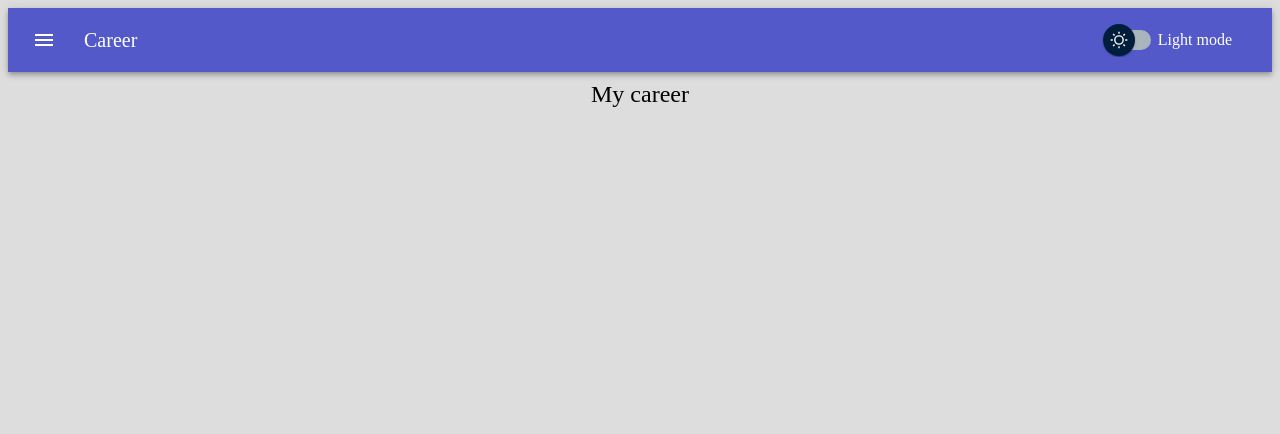
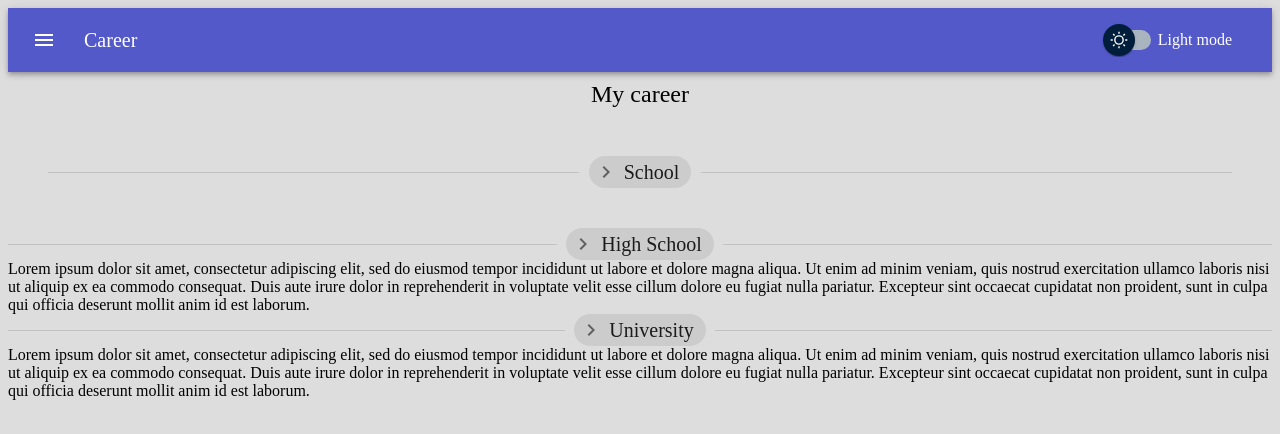
Before and after one commit to MikeLvl76/Portfolio, a React (Vite) app: page /career in a window 1280 px wide. Shown: the top 434 px of the page. Built offline with nearby package versions, Linux system fonts and the light colour scheme.

Commit message:
separate sections into components

```diff
--- a/src/pages/Career/Career.tsx
+++ b/src/pages/Career/Career.tsx
@@ -1,5 +1,8 @@
 import { Box, Typography } from "@mui/material";
 import Header from "../../components/Header/Header";
+import School from "./School";
+import HighSchool from "./HighSchool";
+import University from "./University";
 
 export default function Career() {
   return (
@@ -13,6 +16,11 @@ export default function Career() {
       >
         My career
       </Typography>
+      <Box>
+        <School />
+        <HighSchool />
+        <University />
+      </Box>
     </Box>
   );
 }
--- /dev/null
+++ b/src/pages/Career/HighSchool.tsx
@@ -0,0 +1,25 @@
+import { KeyboardArrowRight, KeyboardArrowDown } from "@mui/icons-material";
+import { Box, Divider, Chip } from "@mui/material";
+
+export default function HighSchool() {
+  return (
+    <Box>
+      <Divider>
+        <Chip
+          label="High School"
+          icon={<KeyboardArrowRight /> ?? <KeyboardArrowDown />}
+          sx={{ fontSize: 20 }}
+        />
+      </Divider>
+      <Box>
+        Lorem ipsum dolor sit amet, consectetur adipiscing elit, sed do eiusmod
+        tempor incididunt ut labore et dolore magna aliqua. Ut enim ad minim
+        veniam, quis nostrud exercitation ullamco laboris nisi ut aliquip ex ea
+        commodo consequat. Duis aute irure dolor in reprehenderit in voluptate
+        velit esse cillum dolore eu fugiat nulla pariatur. Excepteur sint
+        occaecat cupidatat non proident, sunt in culpa qui officia deserunt
+        mollit anim id est laborum.
+      </Box>
+    </Box>
+  );
+}
--- /dev/null
+++ b/src/pages/Career/School.tsx
@@ -0,0 +1,36 @@
+import { KeyboardArrowRight, KeyboardArrowDown } from "@mui/icons-material";
+import { Box, Divider, Chip } from "@mui/material";
+import { useState } from "react";
+
+export default function School() {
+  const [isDisplayed, setIsDiplayed] = useState<boolean>(false);
+
+  return (
+    <Box padding={5}>
+      <Divider>
+        <Chip
+          label="School"
+          onClick={() => setIsDiplayed(!isDisplayed)}
+          icon={isDisplayed ? <KeyboardArrowDown /> : <KeyboardArrowRight />}
+          sx={{ fontSize: 20, transition: "all 0.5s ease-out" }}
+        />
+      </Divider>
+      <Box
+        maxWidth="full-screen"
+        maxHeight="320pt"
+        display={isDisplayed ? "display" : "none"}
+        sx={{
+          transition: "all 0.5s ease-out",
+        }}
+      >
+        Lorem ipsum dolor sit amet, consectetur adipiscing elit, sed do eiusmod
+        tempor incididunt ut labore et dolore magna aliqua. Ut enim ad minim
+        veniam, quis nostrud exercitation ullamco laboris nisi ut aliquip ex ea
+        commodo consequat. Duis aute irure dolor in reprehenderit in voluptate
+        velit esse cillum dolore eu fugiat nulla pariatur. Excepteur sint
+        occaecat cupidatat non proident, sunt in culpa qui officia deserunt
+        mollit anim id est laborum.
+      </Box>
+    </Box>
+  );
+}
--- /dev/null
+++ b/src/pages/Career/University.tsx
@@ -0,0 +1,25 @@
+import { KeyboardArrowRight, KeyboardArrowDown } from "@mui/icons-material";
+import { Box, Divider, Chip } from "@mui/material";
+
+export default function University() {
+  return (
+    <Box>
+      <Divider>
+        <Chip
+          label="University"
+          icon={<KeyboardArrowRight /> ?? <KeyboardArrowDown />}
+          sx={{ fontSize: 20 }}
+        />
+      </Divider>
+      <Box>
+        Lorem ipsum dolor sit amet, consectetur adipiscing elit, sed do eiusmod
+        tempor incididunt ut labore et dolore magna aliqua. Ut enim ad minim
+        veniam, quis nostrud exercitation ullamco laboris nisi ut aliquip ex ea
+        commodo consequat. Duis aute irure dolor in reprehenderit in voluptate
+        velit esse cillum dolore eu fugiat nulla pariatur. Excepteur sint
+        occaecat cupidatat non proident, sunt in culpa qui officia deserunt
+        mollit anim id est laborum.
+      </Box>
+    </Box>
+  );
+}
```
